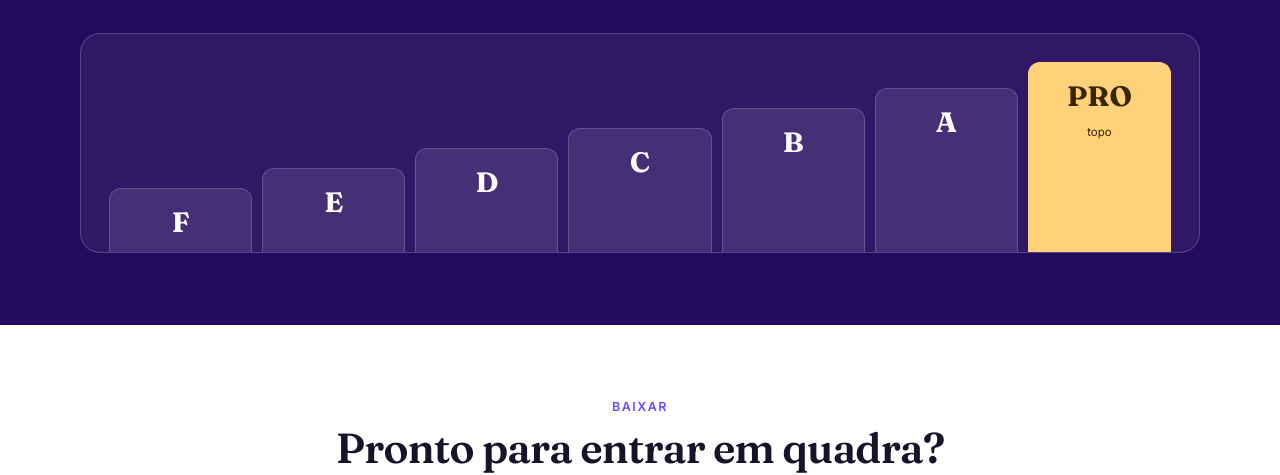
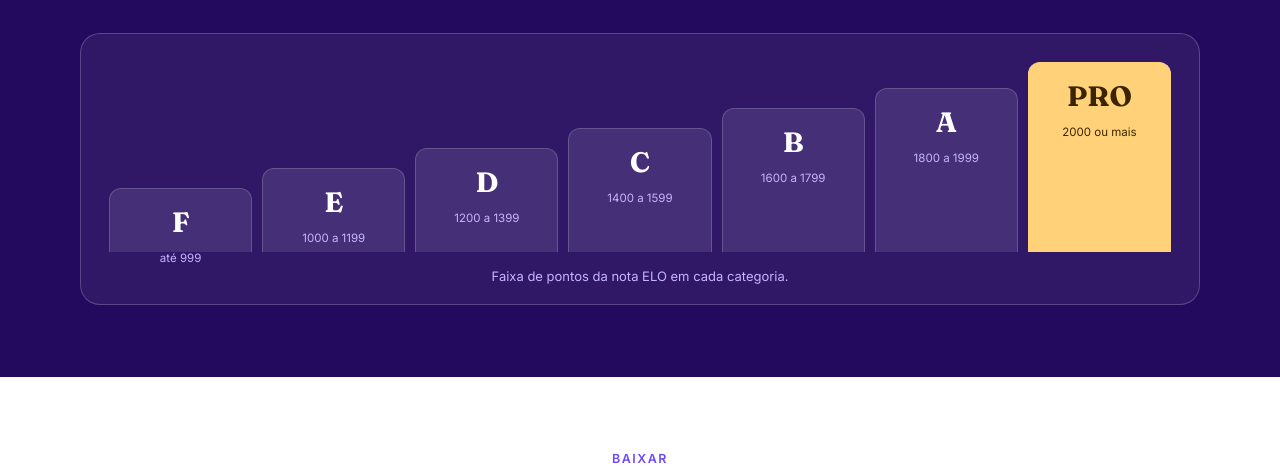
Before and after one commit to MaisTennisApp/maistennis-site, a website: page index.html in a window 1280 px wide. Shown: the part 4153-4628 px from the top of the page. Drawn offline with Linux system fonts and the light colour scheme.

Commit message:
Site: faixa de pontos ELO em cada categoria
Co-Authored-By: Claude Sonnet 5.5 <noreply@anthropic.com>

```diff
--- a/assets/novo-home.css
+++ b/assets/novo-home.css
@@ -238,3 +238,7 @@ footer{border-top:1px solid var(--line);padding-block:30px 40px;margin-inline:ca
 
 /* faixas coloridas ocupam a largura toda da tela, sem a borda branca do corpo da página */
 .cat-band,.biz,#novidades{margin-inline:calc(-1 * max(16px,env(safe-area-inset-left,0px)));padding-inline:max(16px,env(safe-area-inset-left,0px))}
+
+.cat-nota{margin:0;padding:14px 0 18px;text-align:center;font-size:13px;color:#C4B5FD}
+@media (max-width:700px){.cat-card .deg span{font-size:13px;white-space:nowrap}.cat-nota{padding:14px 0 0;text-align:left}}
+@media (max-width:700px){.cat-card .d1{width:58%}.cat-card .d2{width:64%}.cat-card .d3{width:70%}.cat-card .d4{width:76%}.cat-card .d5{width:82%}.cat-card .d6{width:90%}.cat-card .d7{width:100%}}
--- a/index.html
+++ b/index.html
@@ -194,14 +194,15 @@
       <p class="lead">A nota sobe e desce conforme o nível do adversário, e a categoria ajuda a achar confrontos justos e a se inscrever nos torneios certos.</p>
       <div class="cat-card">
       <div class="escada" role="img" aria-label="Escada de categorias de F até PRO">
-        <div class="deg d1"><b>F</b><span>início</span></div>
-        <div class="deg d2"><b>E</b><span>&nbsp;</span></div>
-        <div class="deg d3"><b>D</b><span>&nbsp;</span></div>
-        <div class="deg d4"><b>C</b><span>&nbsp;</span></div>
-        <div class="deg d5"><b>B</b><span>&nbsp;</span></div>
-        <div class="deg d6"><b>A</b><span>&nbsp;</span></div>
-        <div class="deg pro d7"><b>PRO</b><span>topo</span></div>
+        <div class="deg d1"><b>F</b><span>até 999</span></div>
+        <div class="deg d2"><b>E</b><span>1000 a 1199</span></div>
+        <div class="deg d3"><b>D</b><span>1200 a 1399</span></div>
+        <div class="deg d4"><b>C</b><span>1400 a 1599</span></div>
+        <div class="deg d5"><b>B</b><span>1600 a 1799</span></div>
+        <div class="deg d6"><b>A</b><span>1800 a 1999</span></div>
+        <div class="deg pro d7"><b>PRO</b><span>2000 ou mais</span></div>
       </div>
+      <p class="cat-nota">Faixa de pontos da nota ELO em cada categoria.</p>
       </div>
     </div>
   </section>
```
